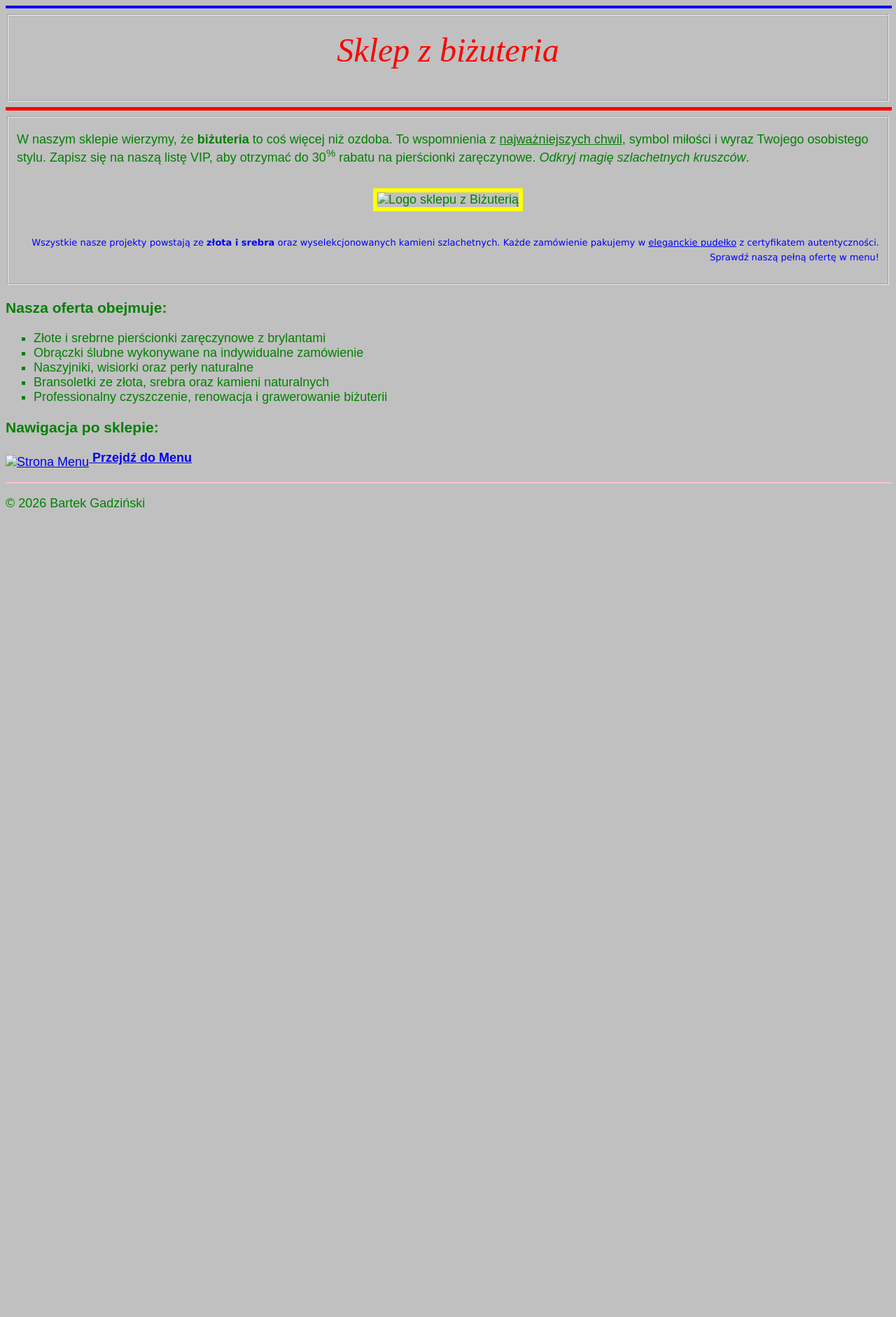
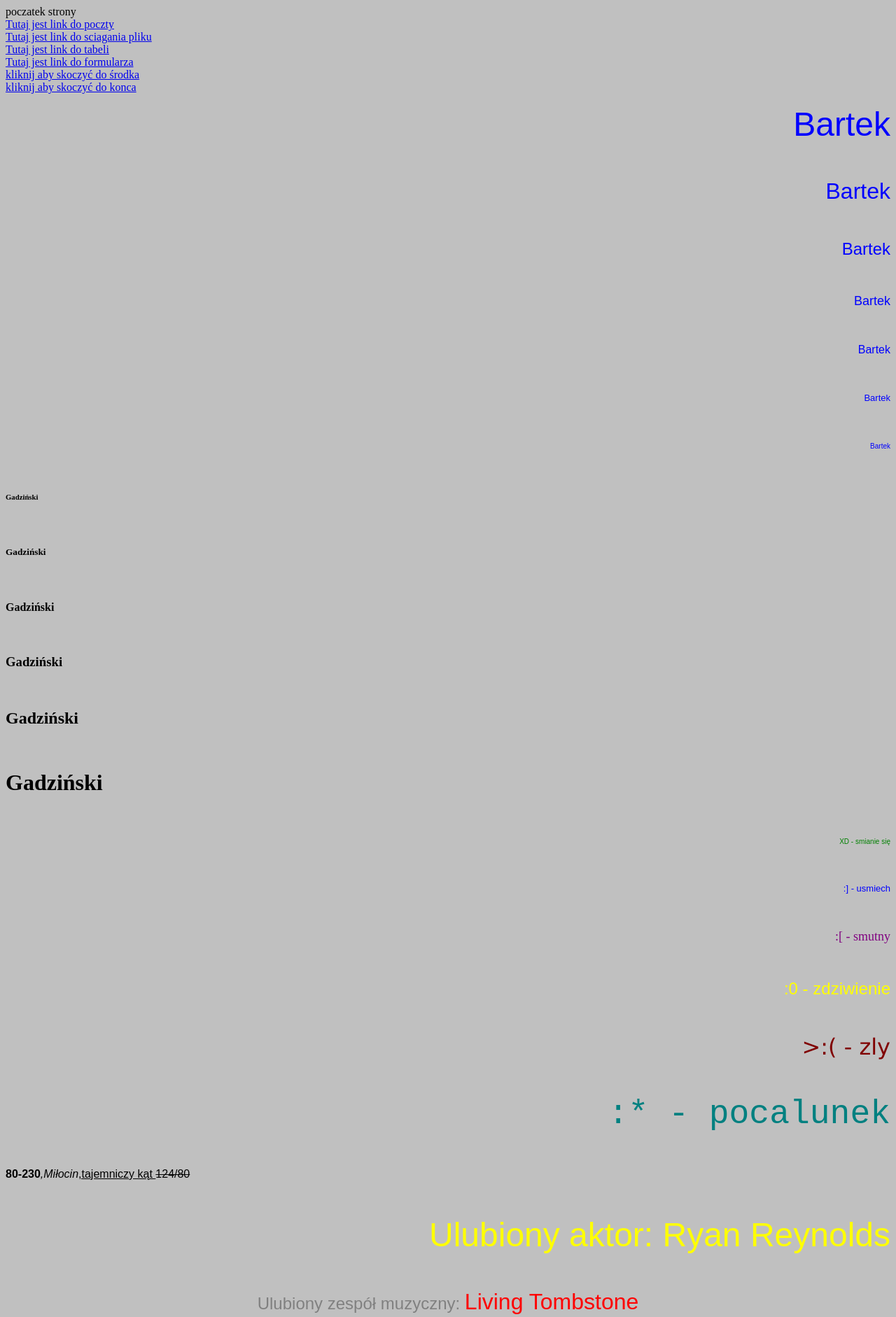
Before and after one commit to DeafPercy/pracownia-witryn-i-aplikacji, a plain HTML site: page index.html in a window 1280 px wide. Shown: the top 1882 px of the page at 70% size. Before the commit the page ends 800 px from the top, so only its background shows below. Drawn offline with Linux system fonts and the light colour scheme.

Commit message:
Update index.html

```diff
--- a/index.html
+++ b/index.html
@@ -3,69 +3,116 @@
 <html>
      <head>
              <meta charset="utf-8">
-			<meta name="author" content="Gadziński">
-			<title>Wykonał GADZINSKI</title>
+             <title> Bartek 2F </title>
      </head>
     <body bgcolor="silver">
-		<body>
-		<HR SIZE=4 WIDTH=100% ALIGN=LEFT COLOR=blue>
-<!Bartek Gadziński 04.11.2026 >
-<fieldset>
-<p align="middle"> <font color="red" size="7" face="italic"><i>Sklep z biżuteria</i> </font> </p> <br>
+
+poczatek strony <br>
+<a name="skok_poczatek_gadzinski"></a>
+<A HREF="poczta_gadzinski.html"> Tutaj jest link do poczty </A> <br />
+<A HREF="plik_gadzinski.html"> Tutaj jest link do sciagania pliku </A> <br />
+<A HREF="tabela_gadzinski.html"> Tutaj jest link do tabeli </A> <br />
+<A HREF="formularz_gadzinski.html"> Tutaj jest link do formularza </A>  <br>
+<a href="#skok_srodek_gadzinski">kliknij aby skoczyć do środka</a> <br>
+<a href="#skok_koniec_gadzinski">kliknij aby skoczyć do konca</a> <br>
 
 
-</fieldset>
-<HR SIZE=5 WIDTH=100% ALIGN=LEFT COLOR=red>
+ <p align="right"> <font color="blue" size="7" face="Arial"> Bartek </font> </p> <br>
+ <p align="right"> <font color="blue" size="6" face="Arial"> Bartek </font> </p> <br>
+ <p align="right"> <font color="blue" size="5" face="Arial"> Bartek </font> </p> <br>
+ <p align="right"> <font color="blue" size="4" face="Arial"> Bartek </font> </p> <br>
+ <p align="right"> <font color="blue" size="3" face="Arial"> Bartek </font> </p> <br>
+ <p align="right"> <font color="blue" size="2" face="Arial"> Bartek </font> </p> <br>
+ <p align="right"> <font color="blue" size="1" face="Arial"> Bartek </font> </p> <br>
 
-</fieldset>
+ <h6>  Gadziński </h6><br>
+ <h5>  Gadziński </h5><br>
+ <h4>  Gadziński </h4><br>
+ <h3>  Gadziński </h3><br>
+ <h2>  Gadziński </h2><br>
+ <h1>  Gadziński </h1><br>
+
+<p align="right"> <font color="green" size="1" face="Arial"> XD - smianie się </font> </p> <br>
+<p align="right"> <font color="blue" size="2" face="Arial"> :] - usmiech </font> </p> <br>
+<p align="right"> <font color="purple" size="4" face="Times New Roman"> :[ - smutny </font> </p> <br>
+<p align="right"> <font color="yellow" size="5" face="Arial"> :0 - zdziwienie </font> </p> <br>
+<p align="right"> <font color="maroon" size="6" face="Verdana"> >:( - zly </font> </p> <br>
+<p align="right"> <font color="teal" size="7" face="Courier New"> :* - pocalunek </font> </p> <br>
+
+
+
+<p align="left"> <font color="black" size="3" face="Arial"><b>80-230</b><i>,Miłocin</i><u>,tajemniczy kąt </u><strike>124/80</strike> </font> </p> <br>
+
+
+<p align="right"> <font color="yellow" size="20" face="Arial">Ulubiony aktor: Ryan Reynolds </font> </p> <br>
+
+<p align="middle"> <font color="gray" size="5" face="Arial">Ulubiony zespół muzyczny: </font><font color="red" size="6" face="Arial">Living Tombstone </p>
+
+<p align="middle"> <font color="green" size="4" face="Arial">Data urodzenia: 10 marzec 1999</font>
+
+<p align="left"> <font color="black" size="5" face="Arial">H<sub>2</sub>SO<sub>4</sub> </font>
+<p align="left"> <font color="black" size="5" face="Arial">x<sup>*</sup>x=x<sup>2</sup> </font> </p>
+
+
+środek strony <br>
+<a name="skok_srodek_gadzinski"></a>
+<A HREF="poczta_gadzinski.html"> Tutaj jest link do poczty </A> <br />
+<A HREF="plik_gadzinski.html"> Tutaj jest link do sciagania pliku </A> <br />
+<A HREF="tabela_gadzinski.html"> Tutaj jest link do tabeli </A> <br />
+<A HREF="formularz_gadzinski.html"> Tutaj jest link do formularza </A>  <br>
+<a href="#skok_poczatek_gadzinski">kliknij aby skoczyć na poczatek</a> <br>
+<a href="#skok_koniec_gadzinski">kliknij aby skoczyć do konca</a> <br>
+<HR SIZE=4 WIDTH=100% ALIGN=LEFT COLOR=blue>
+
+<H1 ALIGN=left><font color="black"> żart o krowie i owcy </H1>
 
 <fieldset>
-<p align="left">
-        <font color="green" size="4" face="Arial">
-          W naszym sklepie wierzymy, że <b>biżuteria</b> to coś więcej niż ozdoba.
-To wspomnienia z <u>najważniejszych chwil</u>, symbol miłości i wyraz Twojego osobistego stylu.
-Zapisz się na naszą listę VIP, aby otrzymać do 30<sup>%</sup> rabatu na pierścionki zaręczynowe.
-<i>Odkryj magię szlachetnych kruszców</i>.
-    </p>
-<p align="center">
-        <img src="logo_gadzinski.jpg"
-             alt="Logo sklepu z Biżuterią"
-             width="700"
-             height="200"
-             border="6"
-             style="border: 6px solid yellow; margin: 15px;">
-    </p>
-     <p align="right">
-        <font color="blue" size="2" face="Verdana">
- Wszystkie nasze projekty powstają ze <b>złota i srebra</b> oraz wyselekcjonowanych kamieni szlachetnych.
- Każde zamówienie pakujemy w <u>eleganckie pudełko</u> z certyfikatem autentyczności.
-Sprawdź naszą pełną ofertę w menu!
-        </font>
-    </p>
+<legend> <font color="black">Krowa i owca rozmawiają</legend>
+<IMG SRC="cow.gif" ALIGN=left BORDER=10 WIDTH=150 HEIGHT=200 ALT="grafika">
+krowa: Muu <br />
+Owca: Mee <br />
+Krowa:nie zmieniaj tematu!!
+<IMG SRC="mee.gif" ALIGN=right BORDER=10 WIDTH=150 HEIGHT=200 ALT="grafika">
+</fieldset>
+<br />
 
+<HR SIZE=5 WIDTH=60% ALIGN=LEFT COLOR=red>
+
+<H2 ALIGN=middle><font color="black"> żart o miesnym </H2>
+
+<fieldset>
+<legend> <font color="black">boczek</legend>
+<IMG SRC="meat.gif" ALIGN=left BORDER=10 WIDTH=150 HEIGHT=200 ALT="grafika">
+
+ jak najlepiej stać w kolejce do mięsnego?   <br />
+- boczkiem
+<IMG SRC="kaka.gif" ALIGN=right BORDER=10 WIDTH=150 HEIGHT=200 ALT="grafika">
 </fieldset>
+<br />
 
-<h3>Nasza oferta obejmuje:</h3>
-    <ul type="square">
-        <li>Złote i srebrne pierścionki zaręczynowe z brylantami</li>
-        <li>Obrączki ślubne wykonywane na indywidualne zamówienie</li>
-        <li>Naszyjniki, wisiorki oraz perły naturalne</li>
-        <li>Bransoletki ze złota, srebra oraz kamieni naturalnych</li>
-        <li>Professionalny czyszczenie, renowacja i grawerowanie biżuterii</li>
-    </ul>
+<HR SIZE=4 WIDTH=70% ALIGN=MIDDLE COLOR=pink>
 
-<h3>Nawigacja po sklepie:</h3>
-    <p>
-        <a href="strona_menu_gadzinski.html">
-            <img src="menu_gadzinski.png" alt="Strona Menu" width="30" height="30" border="0" align="middle">
-            <b>Przejdź do Menu</b>
-        </a>
-    </p>
-<HR SIZE=2 WIDTH=100% ALIGN=MIDDLE COLOR=pink>
-<p>
-        <p>&copy; 2026 Bartek Gadziński</p>
-    </p>
+<H3 ALIGN=right><font color="black"> żart o śliwce </H3>
+
+<fieldset>
+<legend> <font color="black">śliwka</legend>
+<IMG SRC="plum.gif" ALIGN=left BORDER=10 WIDTH=150 HEIGHT=200 ALT="grafika">
+ co mówi śliwka do kompotu   <br />
+jak wpadniesz to pogadamy
+<IMG SRC="wae.gif" ALIGN=right BORDER=10 WIDTH=150 HEIGHT=200 ALT="grafika">
+</fieldset>
+<br />
+
+<HR SIZE=3 WIDTH=60% ALIGN=RIGHT COLOR=green>
 
 
+koniec strony <br>
+<A HREF="poczta_gadzinski.html"> Tutaj jest link do poczty </A> <br />
+<A HREF="plik_gadzinski.html"> Tutaj jest link do sciagania pliku </A> <br />
+<A HREF="tabela_gadzinski.html"> Tutaj jest link do tabeli </A> <br />
+<A HREF="formularz_gadzinski.html"> Tutaj jest link do formularza </A>  <br>
+<a href="#skok_poczatek_gadzinski">kliknij aby skoczyć na poczatek  <br>
+<a href="#skok_srodek_gadzinski">kliknij aby skoczyć do srodka</a> <br>
+<a name="skok_koniec_gadzinski"></a> <br>
     </body>
   </html>
```
Lines whose indentation alone changed are shown as unchanged.
